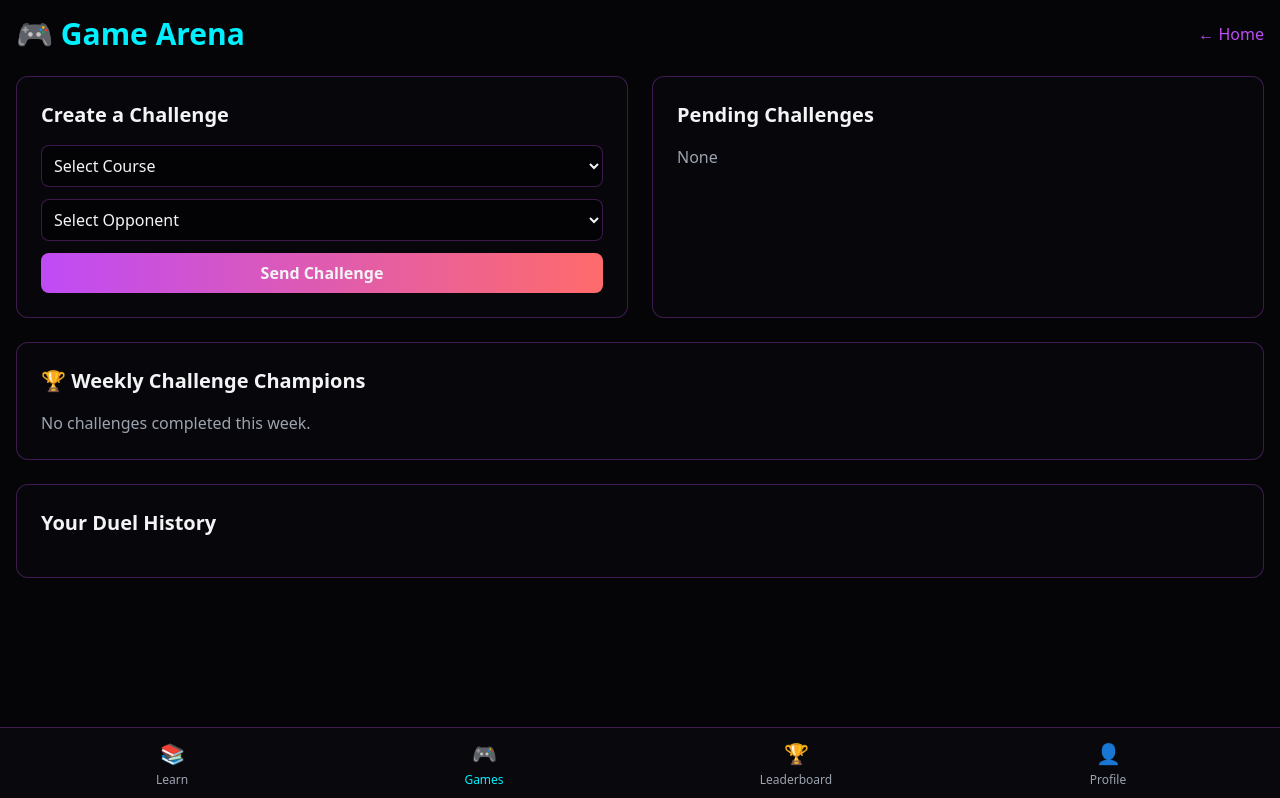
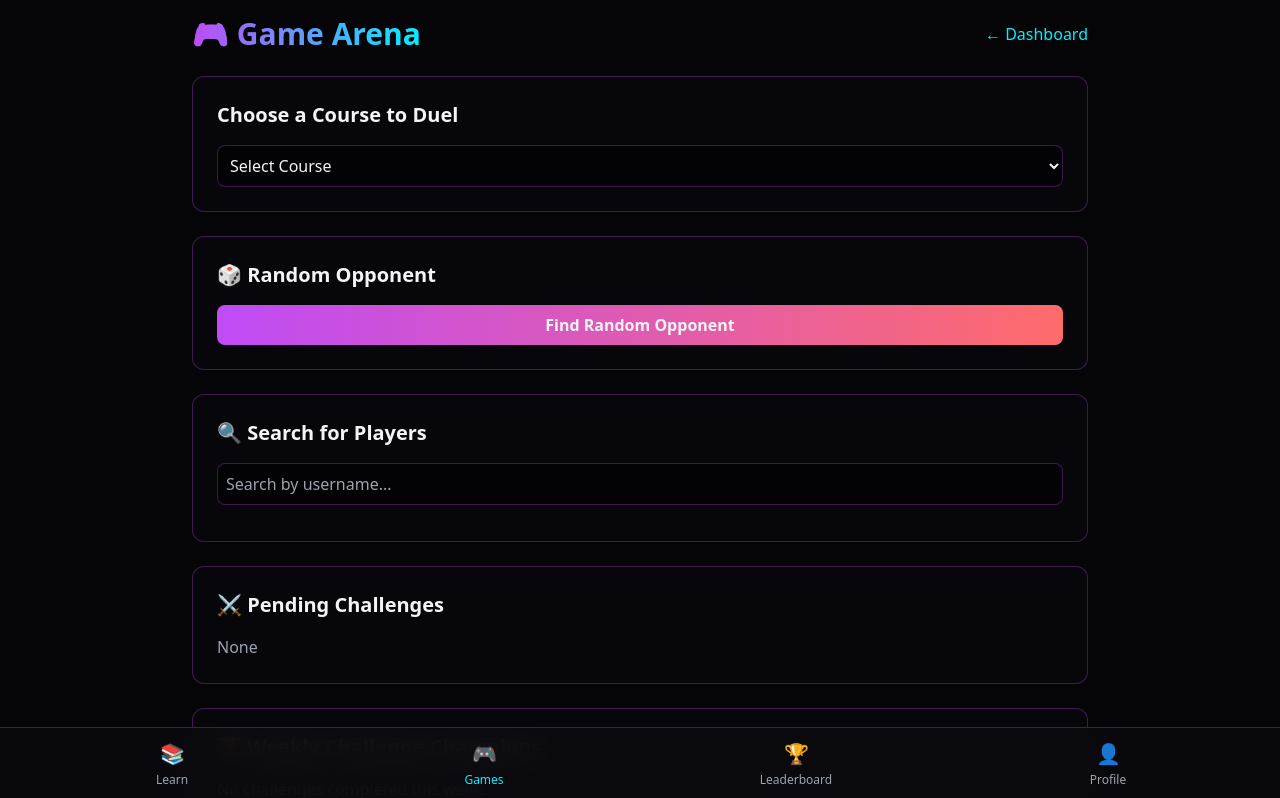
Before and after one commit to cyril-gif/devforge-frontend, a Next.js app: page /games in a window 1280 px wide. Shown: the top 798 px of the page. Built offline with nearby package versions, Linux system fonts and the light colour scheme.

Commit message:
updating page.js

```diff
--- a/app/games/page.js
+++ b/app/games/page.js
@@ -7,30 +7,45 @@ import Link from 'next/link';
 export default function GamesPage() {
   const { user } = useAuth();
   const [courses, setCourses] = useState([]);
-  const [users, setUsers] = useState([]);
   const [selectedCourse, setSelectedCourse] = useState('');
-  const [selectedOpponent, setSelectedOpponent] = useState('');
   const [pendingChallenges, setPendingChallenges] = useState([]);
   const [history, setHistory] = useState([]);
   const [weeklyLeaderboard, setWeeklyLeaderboard] = useState([]);
 
+  // New states for random opponent & search
+  const [randomOpponent, setRandomOpponent] = useState(null);
+  const [searchTerm, setSearchTerm] = useState('');
+  const [searchResults, setSearchResults] = useState([]);
+  const [searching, setSearching] = useState(false);
+
   useEffect(() => {
     if (user) {
       fetchCourses();
-      fetchUsers();
       fetchPending();
       fetchHistory();
       fetchWeeklyLeaderboard();
     }
   }, [user]);
 
+  // Debounced search
+  useEffect(() => {
+    if (searchTerm.length < 2) {
+      setSearchResults([]);
+      return;
+    }
+    const delay = setTimeout(() => {
+      setSearching(true);
+      api.get(`/api/users/search?q=${searchTerm}`)
+        .then(res => setSearchResults(res.data))
+        .catch(err => console.error(err))
+        .finally(() => setSearching(false));
+    }, 300);
+    return () => clearTimeout(delay);
+  }, [searchTerm]);
+
   const fetchCourses = async () => {
     const res = await api.get('/api/courses');
     setCourses(res.data);
-  };
-  const fetchUsers = async () => {
-    const res = await api.get('/api/users'); // need a simple /api/users endpoint
-    setUsers(res.data.filter(u => u._id !== user?.id));
   };
   const fetchPending = async () => {
     const res = await api.get('/api/challenges/pending');
@@ -45,15 +60,14 @@ export default function GamesPage() {
     setWeeklyLeaderboard(res.data);
   };
 
-  const createChallenge = async () => {
-    if (!selectedCourse || !selectedOpponent) return;
-    await api.post('/api/challenges', {
-      opponentId: selectedOpponent,
-      courseId: selectedCourse,
-    });
+  const createChallenge = async (opponentId) => {
+    if (!selectedCourse) {
+      alert('Please select a course first');
+      return;
+    }
+    await api.post('/api/challenges', { opponentId, courseId: selectedCourse });
     alert('Challenge sent!');
-    setSelectedCourse('');
-    setSelectedOpponent('');
+    fetchPending();
   };
 
   const acceptChallenge = async (challengeId) => {
@@ -61,76 +75,136 @@ export default function GamesPage() {
     window.location.href = `/challenge/${challengeId}`;
   };
 
+  const getRandomOpponent = async () => {
+    setRandomOpponent(null);
+    try {
+      const res = await api.get('/api/users/random');
+      setRandomOpponent(res.data);
+    } catch (err) {
+      console.error(err);
+      alert('Could not fetch random opponent');
+    }
+  };
+
   return (
-    <div className="min-h-screen bg-neon-darker p-4">
-      <div className="container mx-auto">
+    <div className="min-h-screen bg-neon-darker p-4 pb-20">
+      <div className="container mx-auto max-w-4xl">
         <div className="flex justify-between items-center mb-6">
-          <h1 className="text-3xl font-bold text-neon-cyan">🎮 Game Arena</h1>
-          <Link href="/" className="text-neon-purple hover:underline">← Home</Link>
+          <h1 className="text-3xl font-bold bg-gradient-to-r from-neon-purple to-neon-cyan bg-clip-text text-transparent">
+            🎮 Game Arena
+          </h1>
+          <Link href="/dashboard" className="text-neon-cyan hover:underline">← Dashboard</Link>
         </div>
 
-        <div className="grid md:grid-cols-2 gap-6">
-          {/* Create Challenge */}
-          <div className="bg-neon-dark/50 border border-neon-purple/30 rounded-xl p-6">
-            <h2 className="text-xl font-bold mb-4">Create a Challenge</h2>
+        {/* Course selector (used by all challenge forms) */}
+        <div className="bg-neon-dark/50 border border-neon-purple/30 rounded-xl p-6 mb-6">
+          <h2 className="text-xl font-bold mb-4">Choose a Course to Duel</h2>
           <select
-              className="w-full bg-black/50 border border-neon-purple/30 rounded-lg p-2 mb-3"
+            className="w-full bg-black/50 border border-neon-purple/30 rounded-lg p-2"
             value={selectedCourse}
             onChange={(e) => setSelectedCourse(e.target.value)}
           >
             <option value="">Select Course</option>
             {courses.map(c => <option key={c._id} value={c._id}>{c.title}</option>)}
           </select>
-            <select
+        </div>
+
+        {/* Random Opponent */}
+        <div className="bg-neon-dark/50 border border-neon-purple/30 rounded-xl p-6 mb-6">
+          <h2 className="text-xl font-bold mb-4">🎲 Random Opponent</h2>
+          {randomOpponent ? (
+            <div className="flex justify-between items-center">
+              <div className="flex items-center gap-3">
+                <div className="w-10 h-10 rounded-full bg-neon-purple/20 flex items-center justify-center">
+                  {randomOpponent.avatar ? <img src={randomOpponent.avatar} className="rounded-full w-full h-full object-cover"/> : '👤'}
+                </div>
+                <span className="font-semibold">{randomOpponent.username}</span>
+              </div>
+              <button
+                onClick={() => createChallenge(randomOpponent._id)}
+                className="px-4 py-2 bg-neon-cyan text-black rounded-lg font-semibold"
+              >
+                Challenge
+              </button>
+            </div>
+          ) : (
+            <button
+              onClick={getRandomOpponent}
+              className="w-full py-2 bg-gradient-to-r from-neon-purple to-neon-pink rounded-lg font-semibold"
+            >
+              Find Random Opponent
+            </button>
+          )}
+        </div>
+
+        {/* Search Players */}
+        <div className="bg-neon-dark/50 border border-neon-purple/30 rounded-xl p-6 mb-6">
+          <h2 className="text-xl font-bold mb-4">🔍 Search for Players</h2>
+          <input
+            type="text"
+            placeholder="Search by username..."
+            value={searchTerm}
+            onChange={(e) => setSearchTerm(e.target.value)}
             className="w-full bg-black/50 border border-neon-purple/30 rounded-lg p-2 mb-3"
-              value={selectedOpponent}
-              onChange={(e) => setSelectedOpponent(e.target.value)}
+          />
+          {searching && <p className="text-gray-400">Searching...</p>}
+          {searchResults.length > 0 && (
+            <div className="space-y-2 max-h-60 overflow-y-auto">
+              {searchResults.map(user => (
+                <div key={user._id} className="flex justify-between items-center border-b border-neon-purple/20 py-2">
+                  <div className="flex items-center gap-3">
+                    <div className="w-8 h-8 rounded-full bg-neon-purple/20 flex items-center justify-center">
+                      {user.avatar ? <img src={user.avatar} className="rounded-full w-full h-full object-cover"/> : '👤'}
+                    </div>
+                    {user.username}
+                  </div>
+                  <button
+                    onClick={() => createChallenge(user._id)}
+                    className="px-3 py-1 bg-neon-purple/20 text-neon-purple rounded-lg text-sm"
                   >
-              <option value="">Select Opponent</option>
-              {users.map(u => <option key={u._id} value={u._id}>{u.username}</option>)}
-            </select>
-            <button
-              onClick={createChallenge}
-              className="w-full bg-gradient-to-r from-neon-purple to-neon-pink py-2 rounded-lg font-semibold"
-            >
-              Send Challenge
+                    Challenge
                   </button>
+                </div>
+              ))}
+            </div>
+          )}
+          {searchTerm.length >= 2 && searchResults.length === 0 && !searching && (
+            <p className="text-gray-400 text-center">No users found</p>
+          )}
         </div>
 
         {/* Pending Challenges */}
-          <div className="bg-neon-dark/50 border border-neon-purple/30 rounded-xl p-6">
-            <h2 className="text-xl font-bold mb-4">Pending Challenges</h2>
+        <div className="bg-neon-dark/50 border border-neon-purple/30 rounded-xl p-6 mb-6">
+          <h2 className="text-xl font-bold mb-4">⚔️ Pending Challenges</h2>
           {pendingChallenges.length === 0 && <p className="text-gray-400">None</p>}
           {pendingChallenges.map(c => (
             <div key={c._id} className="flex justify-between items-center border-b border-neon-purple/20 py-2">
-                <span>{c.challengerId.username} challenged you</span>
+              <span>{c.challengerId?.username} challenged you</span>
               <button onClick={() => acceptChallenge(c._id)} className="bg-green-600 px-3 py-1 rounded-lg text-sm">Accept</button>
             </div>
           ))}
         </div>
-        </div>
 
         {/* Weekly Leaderboard */}
-        <div className="mt-6 bg-neon-dark/50 border border-neon-purple/30 rounded-xl p-6">
+        <div className="bg-neon-dark/50 border border-neon-purple/30 rounded-xl p-6 mb-6">
           <h2 className="text-xl font-bold mb-4">🏆 Weekly Challenge Champions</h2>
-          <div className="space-y-2">
+          {weeklyLeaderboard.length === 0 && <p className="text-gray-400">No challenges completed this week.</p>}
           {weeklyLeaderboard.map((item, idx) => (
             <div key={idx} className="flex justify-between items-center border-b border-neon-purple/20 py-1">
               <span>{idx === 0 ? '🥇' : idx === 1 ? '🥈' : idx === 2 ? '🥉' : `#${idx+1}`} {item.username}</span>
               <span className="text-neon-cyan">{item.xp} XP</span>
             </div>
           ))}
-            {weeklyLeaderboard.length === 0 && <p className="text-gray-400">No challenges completed this week.</p>}
-          </div>
         </div>
 
-        {/* History */}
-        <div className="mt-6 bg-neon-dark/50 border border-neon-purple/30 rounded-xl p-6">
-          <h2 className="text-xl font-bold mb-4">Your Duel History</h2>
+        {/* Duel History */}
+        <div className="bg-neon-dark/50 border border-neon-purple/30 rounded-xl p-6">
+          <h2 className="text-xl font-bold mb-4">📜 Your Duel History</h2>
+          {history.length === 0 && <p className="text-gray-400">No duels yet.</p>}
           {history.map(c => (
             <div key={c._id} className="border-b border-neon-purple/20 py-2">
               <p>
-                {c.winnerId?._id === user?.id ? '✅ Won' : '❌ Lost'} against {c.challengerId._id === user?.id ? c.opponentId.username : c.challengerId.username}
+                {c.winnerId?._id === user?.id ? '✅ Won' : '❌ Lost'} against {c.challengerId._id === user?.id ? c.opponentId?.username : c.challengerId?.username}
                 <span className="text-sm text-gray-400 ml-2">({new Date(c.completedAt).toLocaleDateString()})</span>
               </p>
             </div>
--- a/components/TopNav.js
+++ b/components/TopNav.js
@@ -0,0 +1,21 @@
+"use client";
+import Link from 'next/link';
+import { useAuth } from '@/contexts/AuthContext';
+
+export default function TopNav() {
+  const { user, logout } = useAuth();
+
+  if (!user) return null;
+
+  return (
+    <nav className="hidden md:flex bg-neon-dark/80 border-b border-neon-purple/30 p-4 sticky top-0 z-50 justify-between items-center">
+      <h1 className="text-xl font-bold text-neon-cyan">DevForge</h1>
+      <div className="flex gap-6">
+        <Link href="/games" className="hover:text-neon-purple">🎮 Games</Link>
+        <Link href="/leaderboard" className="hover:text-neon-purple">🏆 Leaderboard</Link>
+        <Link href="/profile" className="hover:text-neon-purple">👤 Profile</Link>
+        <button onClick={logout} className="text-red-400">Logout</button>
+      </div>
+    </nav>
+  );
+}
```
Lines whose indentation alone changed are shown as unchanged.
